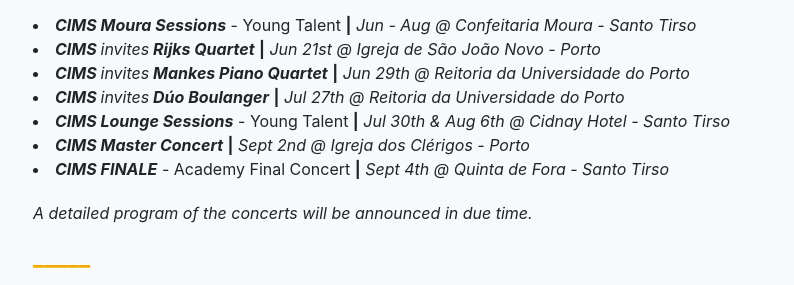
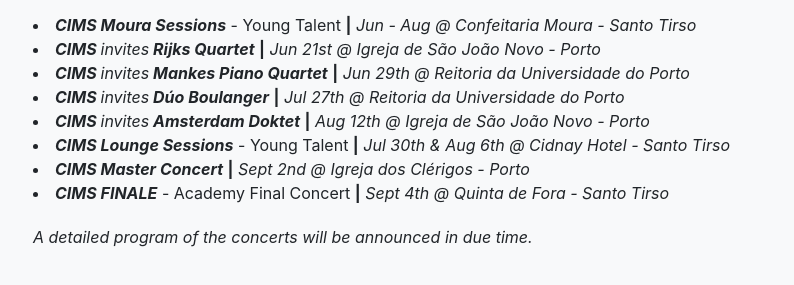
Before and after one commit to joaoabreu1420/cims.github.io, a website with bundled scripts: page index.html in a window 1280 px wide. Shown: the part 4644-4929 px from the top of the page, without its empty margins (242-1036 px from the left). Built offline with nearby package versions, Linux system fonts and the light colour scheme.

Commit message:
Update index.html

```diff
--- a/index.html
+++ b/index.html
@@ -192,6 +192,7 @@
           <li><i><strong>CIMS </strong>invites<strong> Rijks Quartet</strong></i> <strong>|</strong> <i>Jun 21st @ Igreja de São João Novo - Porto</i><!--a href="">mais</a--></li>
           <li><i><strong>CIMS </strong>invites<strong> Mankes Piano Quartet</strong></i> <strong>|</strong> <i>Jun 29th @ Reitoria da Universidade do Porto</i><!--a href="">mais</a--></li>
           <li><i><strong>CIMS </strong>invites<strong> Dúo Boulanger</strong></i> <strong>|</strong> <i>Jul 27th @ Reitoria da Universidade do Porto</i><!--a href="">mais</a--><!--/li-->
+          <li><i><strong>CIMS </strong>invites<strong> Amsterdam Doktet</strong></i> <strong>|</strong> <i>Aug 12th @ Igreja de São João Novo - Porto</i><!--a href="">mais</a--></li>
           <li><i><strong>CIMS Lounge Sessions</strong></i> - Young Talent <strong>|</strong> <i>Jul 30th & Aug 6th @ Cidnay Hotel - Santo Tirso</i><!--a href="">mais</a--></li>
           <li><i><strong>CIMS Master Concert</strong></i> <strong>|</strong> <i> Sept 2nd @ Igreja dos Clérigos - Porto</i><!--a href="">more</a--></li>
           <li><i><strong>CIMS FINALE</strong></i> - Academy Final Concert <strong>|</strong> <i> Sept 4th @ Quinta de Fora - Santo Tirso</i><!--a href="">more</a--></li>
```
